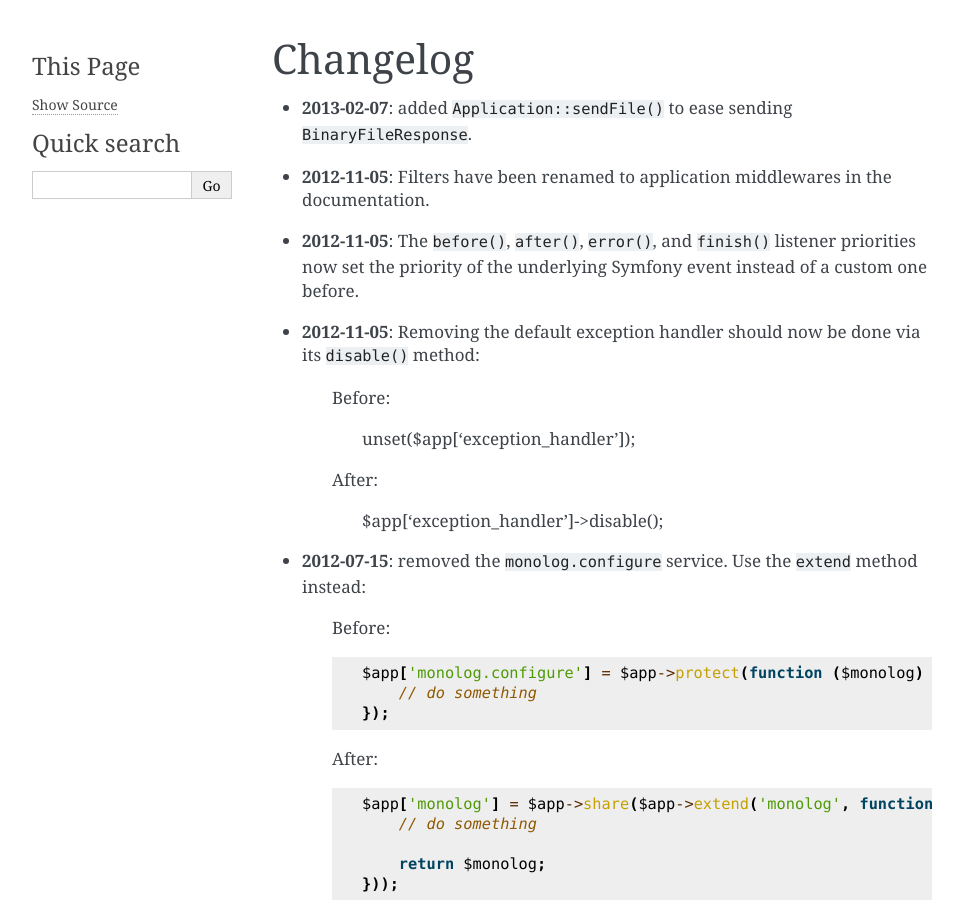
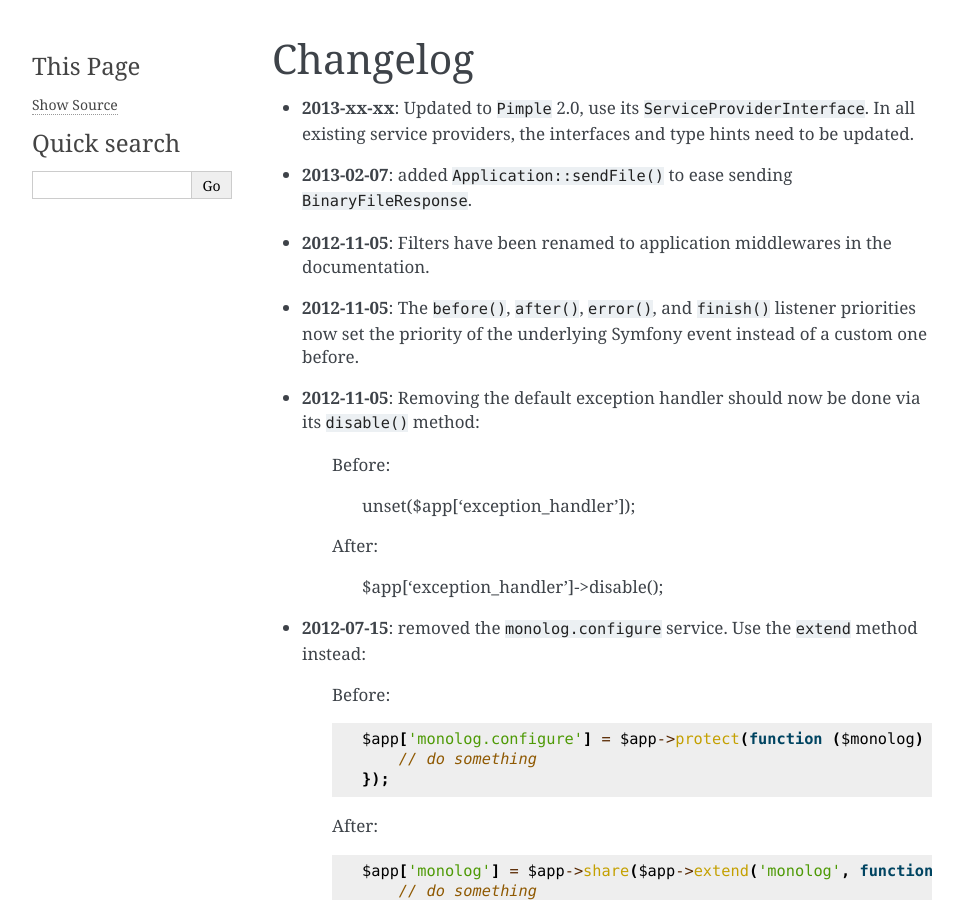
Before and after one commit to silexphp/Silex, a Sphinx documentation site: the page built from doc/changelog.rst, in a window 1280 px wide and 900 px high. Shown: the whole window, without its empty margins (148-1111 px from the left). Built offline with Sphinx 7.4.7, drawn with Linux system fonts in a browser that asks for light colours; pages that are not in the unit, such as notebooks, are missing from menus; some of the changed text lies outside the part shown.

Commit message:
Update CHANGELOG

```diff
--- a/doc/changelog.rst
+++ b/doc/changelog.rst
@@ -1,5 +1,8 @@
 Changelog
 =========
+
+* **2013-xx-xx**: Updated to ``Pimple`` 2.0, use its ``ServiceProviderInterface``.
+  In all existing service providers, the interfaces and type hints need to be updated.
 
 * **2013-02-07**: added ``Application::sendFile()`` to ease sending
   ``BinaryFileResponse``.
```
Also changed, not shown: other parts of doc/changelog.rst (+0 -3 lines).
